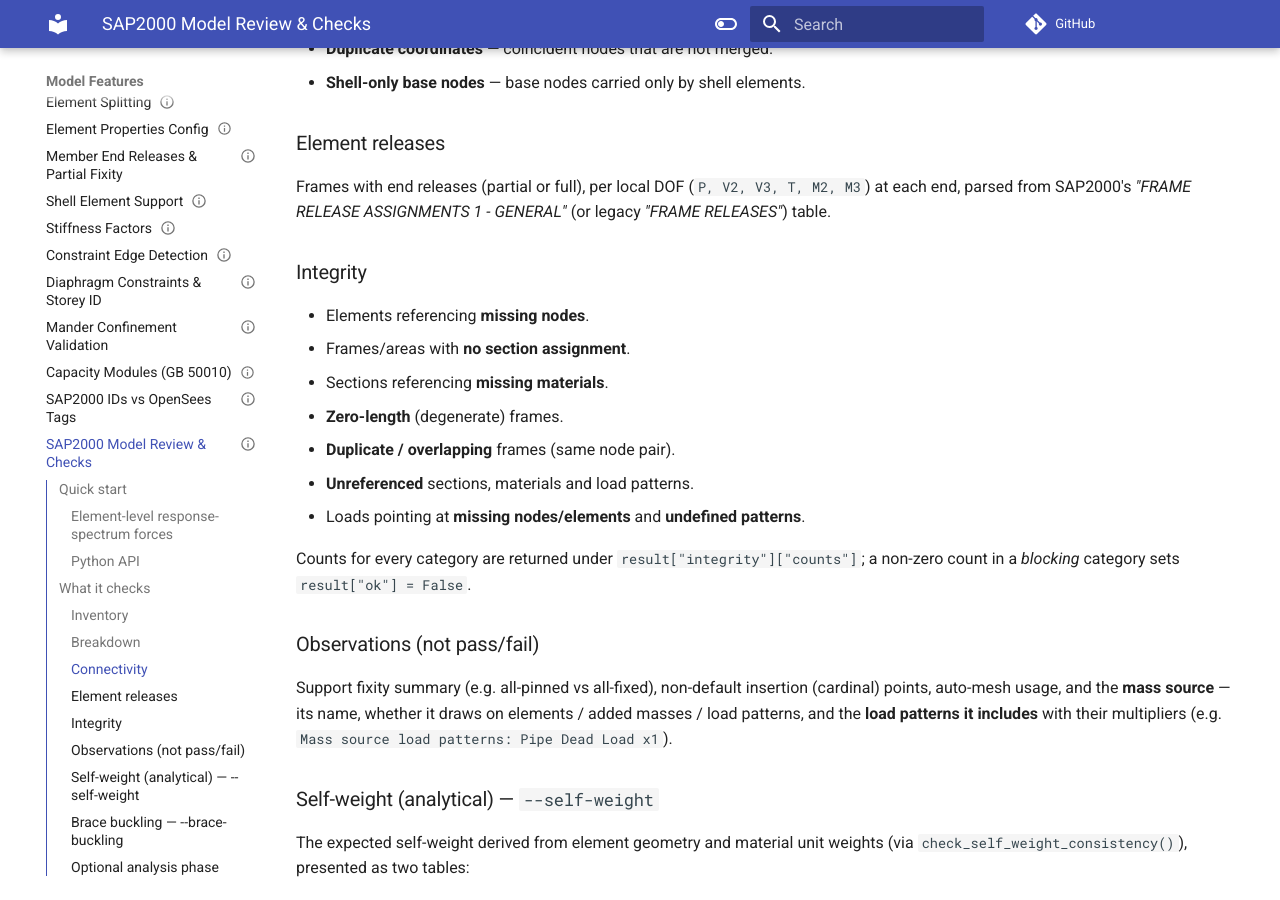
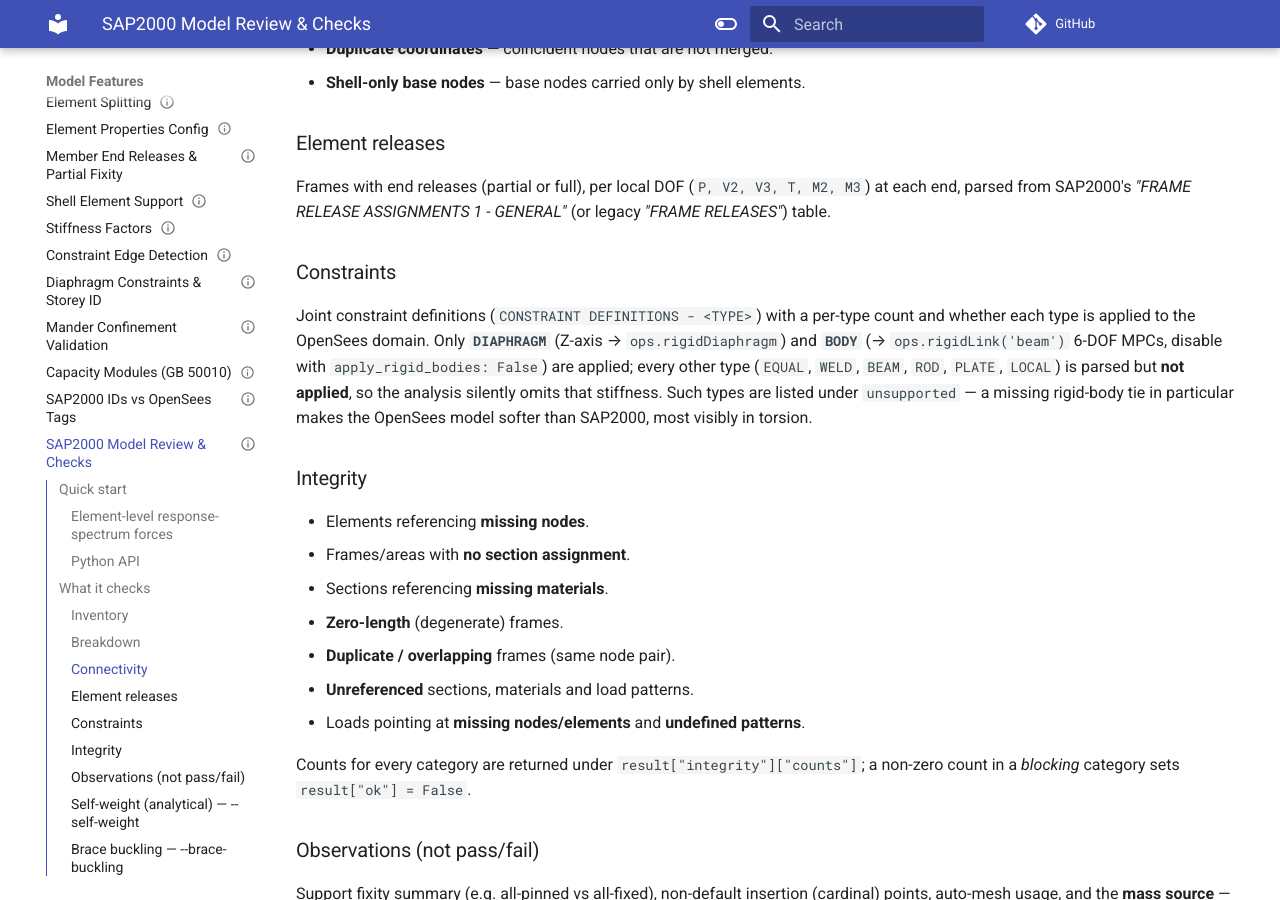
Before and after one commit to boustrephon/fea_toolkit, an MkDocs documentation site: the page built from docs/model_review.md, in a window 1280 px wide and 900 px high, scrolled down 3076 px. Built offline with MkDocs 1.6.1 and Material for MkDocs 9.7.7, drawn with Linux system fonts in a browser that asks for light colours; comment, search, counter and statistics services are not loaded; some of the changed text lies outside the part shown.

Commit message:
docs: document BODY-constraint handling and review constraint summary
Correct the diaphragm docs (BODY is handled separately, not skipped) and document the new constraints result key and review section.

```diff
--- a/docs/model_review.md
+++ b/docs/model_review.md
@@ -165,6 +165,17 @@
 Frames with end releases (partial or full), per local DOF (`P, V2, V3, T,
 M2, M3`) at each end, parsed from SAP2000's *"FRAME RELEASE ASSIGNMENTS 1 -
 GENERAL"* (or legacy *"FRAME RELEASES"*) table.
+
+### Constraints
+Joint constraint definitions (`CONSTRAINT DEFINITIONS - <TYPE>`) with a
+per-type count and whether each type is applied to the OpenSees domain.
+Only **`DIAPHRAGM`** (Z-axis → `ops.rigidDiaphragm`) and **`BODY`**
+(→ `ops.rigidLink('beam')` 6-DOF MPCs, disable with
+`apply_rigid_bodies: False`) are applied; every other type (`EQUAL`,
+`WELD`, `BEAM`, `ROD`, `PLATE`, `LOCAL`) is parsed but **not applied**, so
+the analysis silently omits that stiffness.  Such types are listed under
+`unsupported` — a missing rigid-body tie in particular makes the OpenSees
+model softer than SAP2000, most visibly in torsion.
 
 ### Integrity
 - Elements referencing **missing nodes**.
@@ -443,6 +454,7 @@
                    zero_area_sections, n_components, components,
                    floating_components},
   "releases": {n_frames_with_releases, by_dof, releases},
+  "constraints": {by_type, unsupported, n_supported},
   "integrity": {..., "counts": {category: count}},
   "observations": {restraint_patterns, all_translation_only,
                    all_fully_fixed, non_default_cardinal_points,
```
Also changed, not shown: docs/diaphragm_constraints.md (+6 -2 lines).
